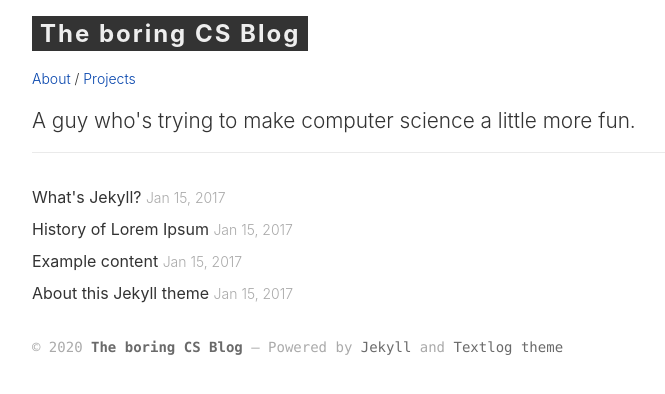
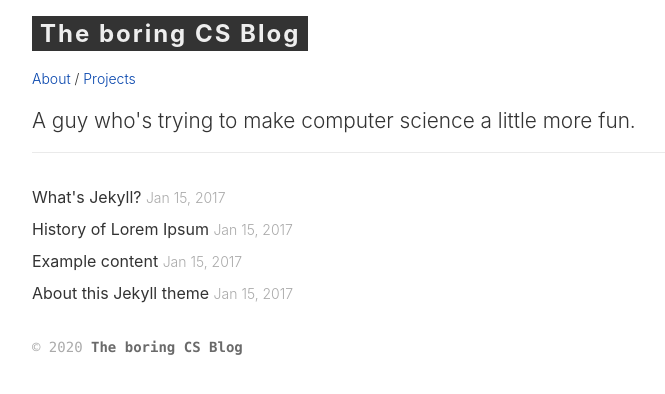
Before and after one commit to toborochi/toborochi.github.io, a Jekyll site: the page built from index.html, in a window 1280 px wide. Shown: the top 394 px of the page, without its empty margins (8-673 px from the left). Built offline with Jekyll 4.4.1, drawn with Linux system fonts in a browser that asks for light colours.

Commit message:
Update default.html

```diff
--- a/_layouts/default.html
+++ b/_layouts/default.html
@@ -5,7 +5,7 @@
     <div class="page-content">
       {{ content }}
       <div class="copyright">
-        <p>&copy; {{ site.time | date: '%Y' }} <a href="{{ '/' | prepend: site.baseurl | prepend: site.url }}"><strong>{{ site.title }}</strong></a> ― Powered by <a href="https://jekyllrb.com/">Jekyll</a> and <a href="https://github.com/heiswayi/textlog">Textlog theme</a></p>
+        <p>&copy; {{ site.time | date: '%Y' }} <a href="{{ '/' | prepend: site.baseurl | prepend: site.url }}"><strong>{{ site.title }}</strong></a></p>
       </div>
     </div>
     {% include google_analytics.html %}
```
